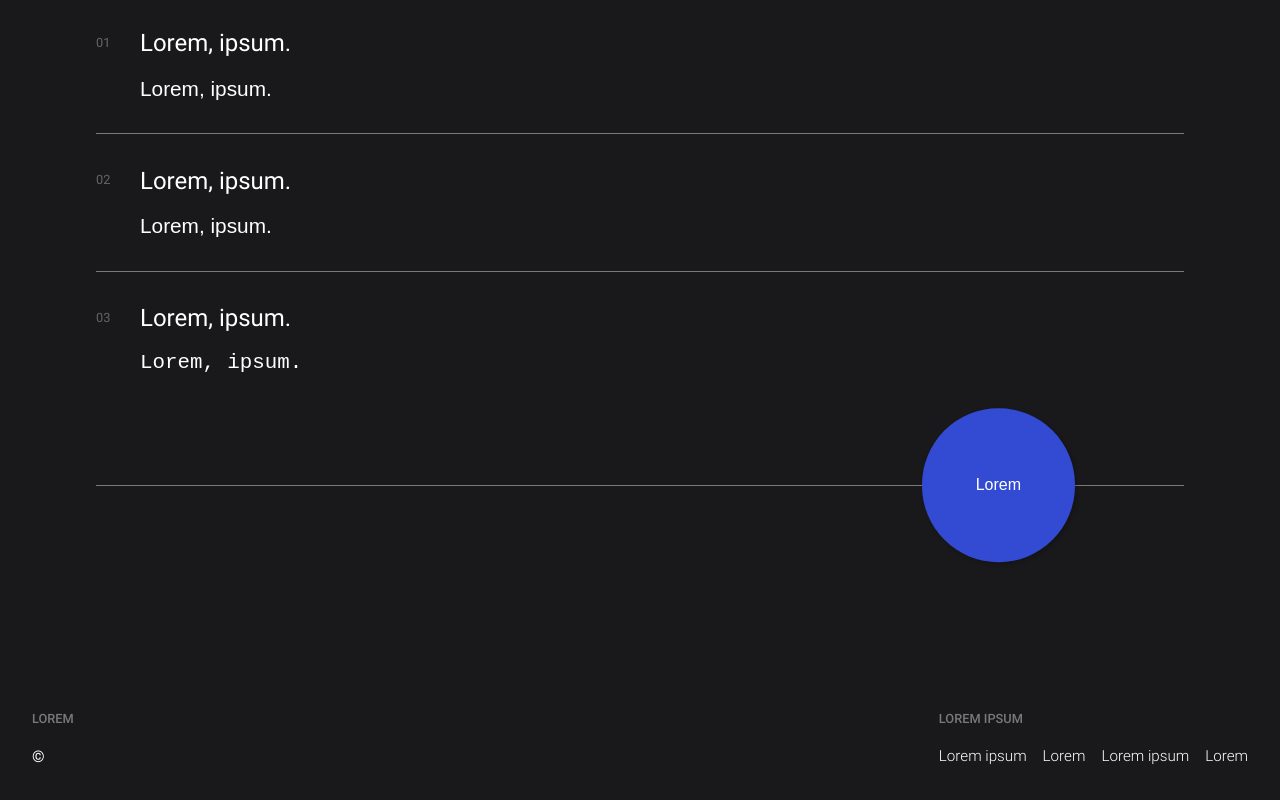
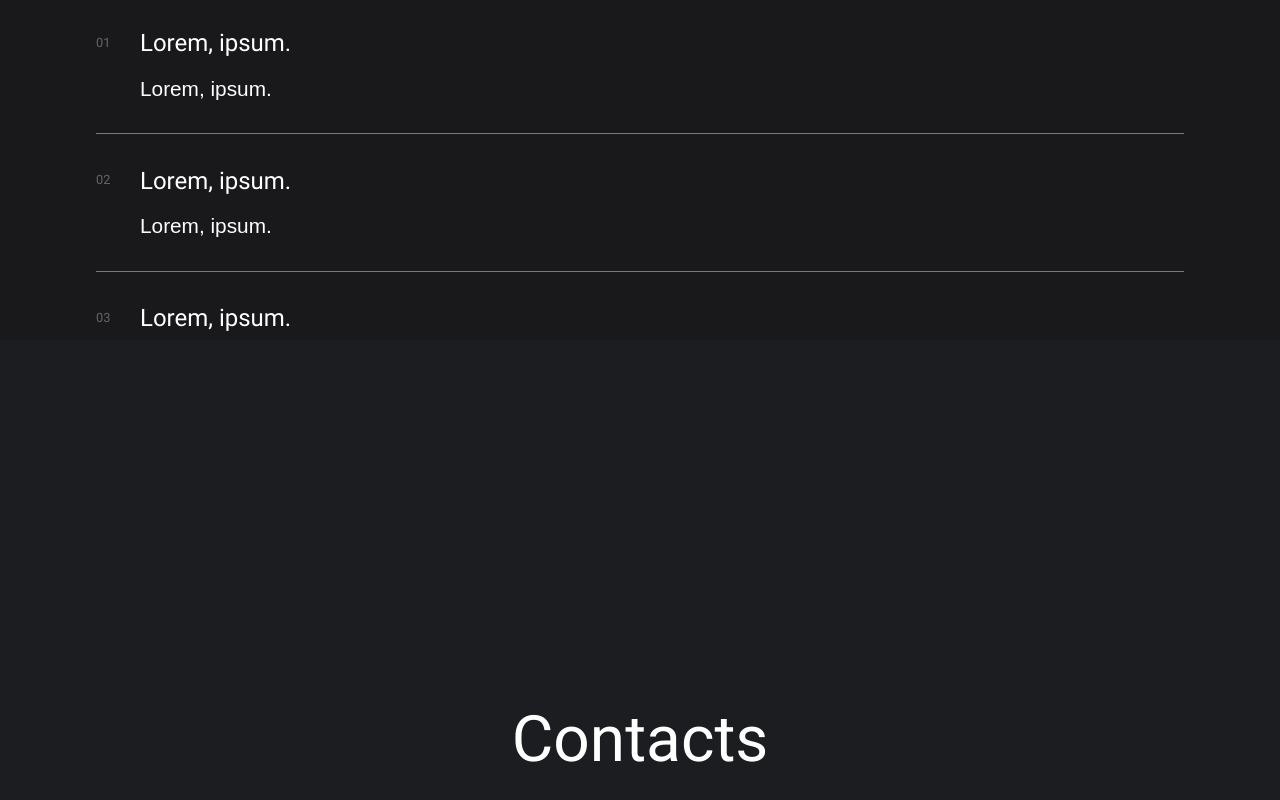
Before and after one commit to nikkkkolay/mauverse, a React (Vite) app: page /contacts in a window 1280 px wide. Shown: the part 460-1260 px from the top of the page. Built offline with nearby package versions, Linux system fonts and the light colour scheme; the HTML template or start-up script is replaced by a standard one.

Commit message:
анимация перехода между страницами

```diff
--- a/src/components/PageTransition/PageTransition.module.css
+++ b/src/components/PageTransition/PageTransition.module.css
@@ -1,48 +1,49 @@
-.slideIn,
-.slideOut {
+.slide {
 	display: flex;
 	justify-content: center;
 	align-items: center;
+	width: 100vw;
+	height: 100vh;
+	top: 0;
+	left: 0;
 	position: fixed;
+	z-index: 500;
 	background: var(--bg-primary-beta);
-    top: 0;
-    right: 0;
-    bottom: 0;
-    left: 0;
-    height: 100vh;
-    z-index: 999;
 }
 
-.slideIn {
-    transform-origin: bottom;
+.slideTop,
+.slideBottom {
+	width: 100%;
+	position: absolute;
 }
 
-.slideOut {
-    transform-origin: top;
+.slideTop {
+	top: 0;
 }
 
-.slideIn::before,
-.slideOut::before {
+.slideBottom {
+	bottom: 0;
+}
+
+.slideBottom::after,
+.slideTop::after {
 	content: '';
 	width: 150%;
 	position: absolute;
 	background: var(--bg-primary-beta);
-    height: 120%;
+	height: 400%;
 	left: 50%;
 	border-radius: 50%;
-    transform: translate(-50%, -85%);
 }
 
-.slideIn::before {
-    top: 85%;
+.slideBottom::after {
+	transform: translate(-50%, -50%);
 }
 
-.slideOut::before {
-    top: 100%;
+.slideTop::after {
+	transform: translate(-50%, -50%);
 }
 
-.title {
-    position: absolute;
-    color: var(--text-primary-gamma);
-    z-index: 9999;
+.slideText {
+	position: relative;
 }
--- a/src/components/PageTransition/PageTransition.tsx
+++ b/src/components/PageTransition/PageTransition.tsx
@@ -1,19 +1,88 @@
+import { useEffect, useMemo, useState } from 'react';
+import { useLocation } from 'react-router-dom';
 import { motion } from 'framer-motion';
-import { useLocation } from 'react-router-dom';
 import { Title } from '..';
+import { useLayoutLoading } from '../../store/useLayoutLoading';
+import { routs } from '../../routs';
 import styles from './PageTransition.module.css';
-import { ReactNode, useEffect } from 'react';
-import { useLayoutLoading } from '../../store/useLayoutLoading';
 
 interface Props {
-    children?: ReactNode;
+    children?: JSX.Element;
 }
 
 export const PageTransition = ({ children }: Props): JSX.Element => {
+    const [path, setPath] = useState<string>();
     const { pathname } = useLocation();
     const setLoading = useLayoutLoading(state => state.setLoading);
 
+    const transition = {
+        duration: 0.75,
+        delay: 0.5,
+        ease: [0.33, 1, 0.68, 1],
+    };
+
+    const slideVariants = {
+        initial: {
+            top: 0,
+        },
+        enter: {
+            top: '-100vh',
+            transition: transition,
+            transitionEnd: {
+                top: '100vh',
+            },
+        },
+        exit: {
+            top: 0,
+            transition: transition,
+        },
+    };
+
+    const slideTopVariants = {
+        enter: {
+            height: 0,
+            transition: transition,
+        },
+        exit: {
+            height: '10%',
+            transition: transition,
+        },
+    };
+
+    const slideBottomVariants = {
+        initial: {
+            height: '10%',
+        },
+        enter: {
+            height: 0,
+            transition: transition,
+        },
+        exit: {
+            height: 0,
+            transition: transition,
+        },
+    };
+
+    const titleVariants = {
+        initial: {
+            opacity: 1,
+        },
+        enter: {
+            opacity: 1,
+            transition: transition,
+            transitionEnd: {
+                opacity: 0,
+            },
+        },
+        exit: {
+            opacity: 1,
+            transition: transition,
+        },
+    };
+
     useEffect(() => {
+        const path = routs.find(rout => rout.path === pathname);
+        setPath(path?.name);
         window.scrollTo(0, 0);
         setLoading();
     }, [pathname]);
@@ -21,26 +90,13 @@ export const PageTransition = ({ children }: Props): JSX.Element => {
     return (
         <>
             {children}
-
-            <motion.div
-                className={styles.slideIn}
-                animate={{
-                    scaleY: 0,
-                }}
-                initial={{ scaleY: 0 }}
-                exit={{ scaleY: 1 }}
-                transition={{ ease: [0.76, 0, 0.24, 1], duration: 1 }}
-            ></motion.div>
-
-            <motion.div
-                className={styles.slideOut}
-                animate={{
-                    scaleY: 0,
-                }}
-                initial={{ scaleY: 1 }}
-                exit={{ scaleY: 0 }}
-                transition={{ ease: [0.76, 0, 0.24, 1], duration: 1 }}
-            ></motion.div>
+            <motion.div variants={slideVariants} initial={'initial'} animate={'enter'} exit={'exit'} className={styles.slide}>
+                <motion.div variants={slideTopVariants} animate={'enter'} exit={'exit'} className={styles.slideTop} />
+                {/* <motion.span variants={titleVariants} initial={'initial'} animate={'enter'} exit={'exit'} className={styles.slideText}> */}
+                <Title tag="h2">{path}</Title>
+                {/* </motion.span> */}
+                <motion.div variants={slideBottomVariants} initial={'initial'} animate={'enter'} exit={'exit'} className={styles.slideBottom} />
+            </motion.div>
         </>
     );
 };
--- a/src/routs.ts
+++ b/src/routs.ts
@@ -1,5 +1,5 @@
 export const routs = [
     { id: 0, path: '/', name: 'Home' },
-    { id: 1, path: 'about', name: 'About' },
-    { id: 2, path: 'contacts', name: 'Contacts' },
+    { id: 1, path: '/about', name: 'About' },
+    { id: 2, path: '/contacts', name: 'Contacts' },
 ];
```
Lines whose indentation alone changed are shown as unchanged.
